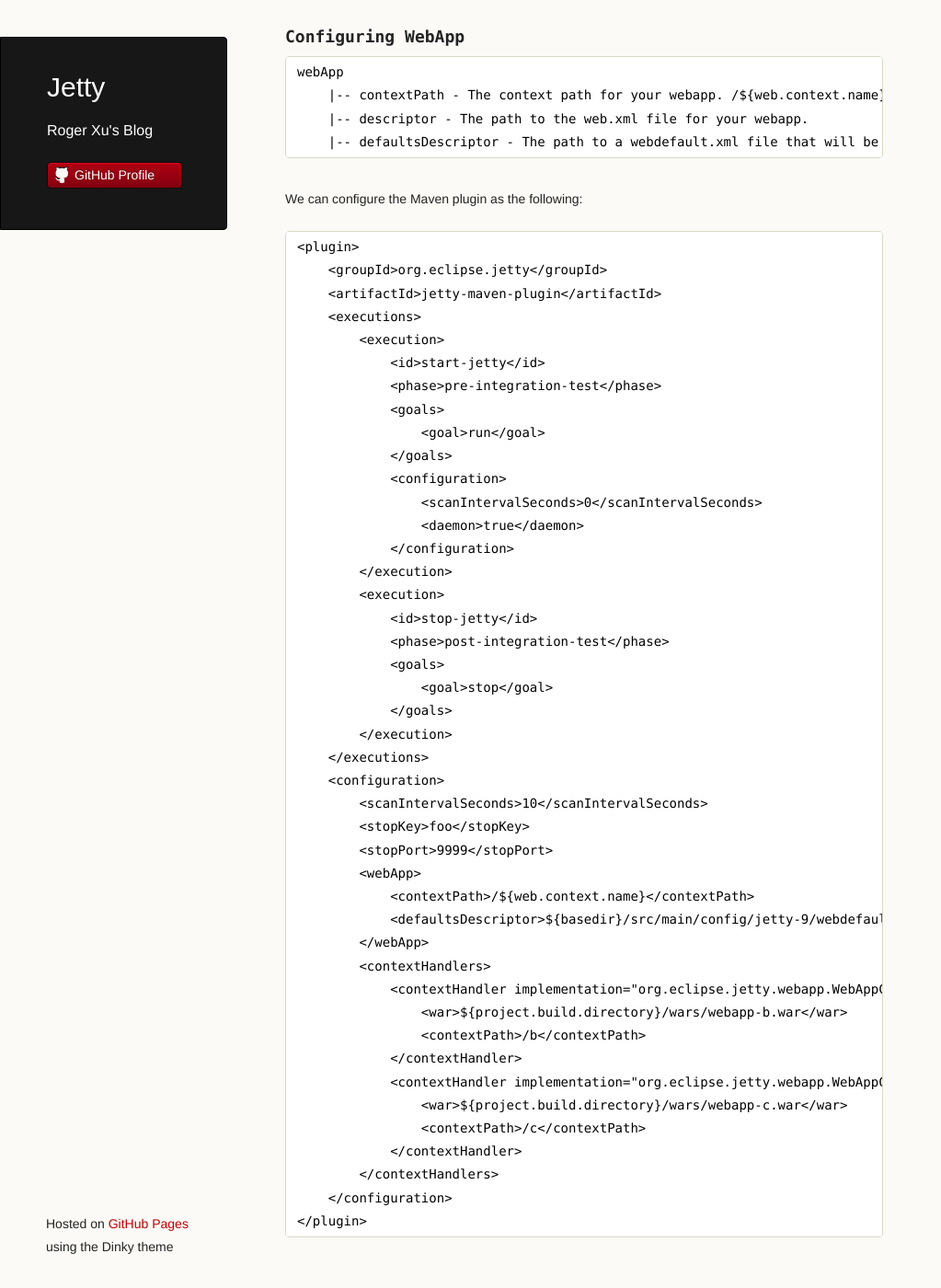
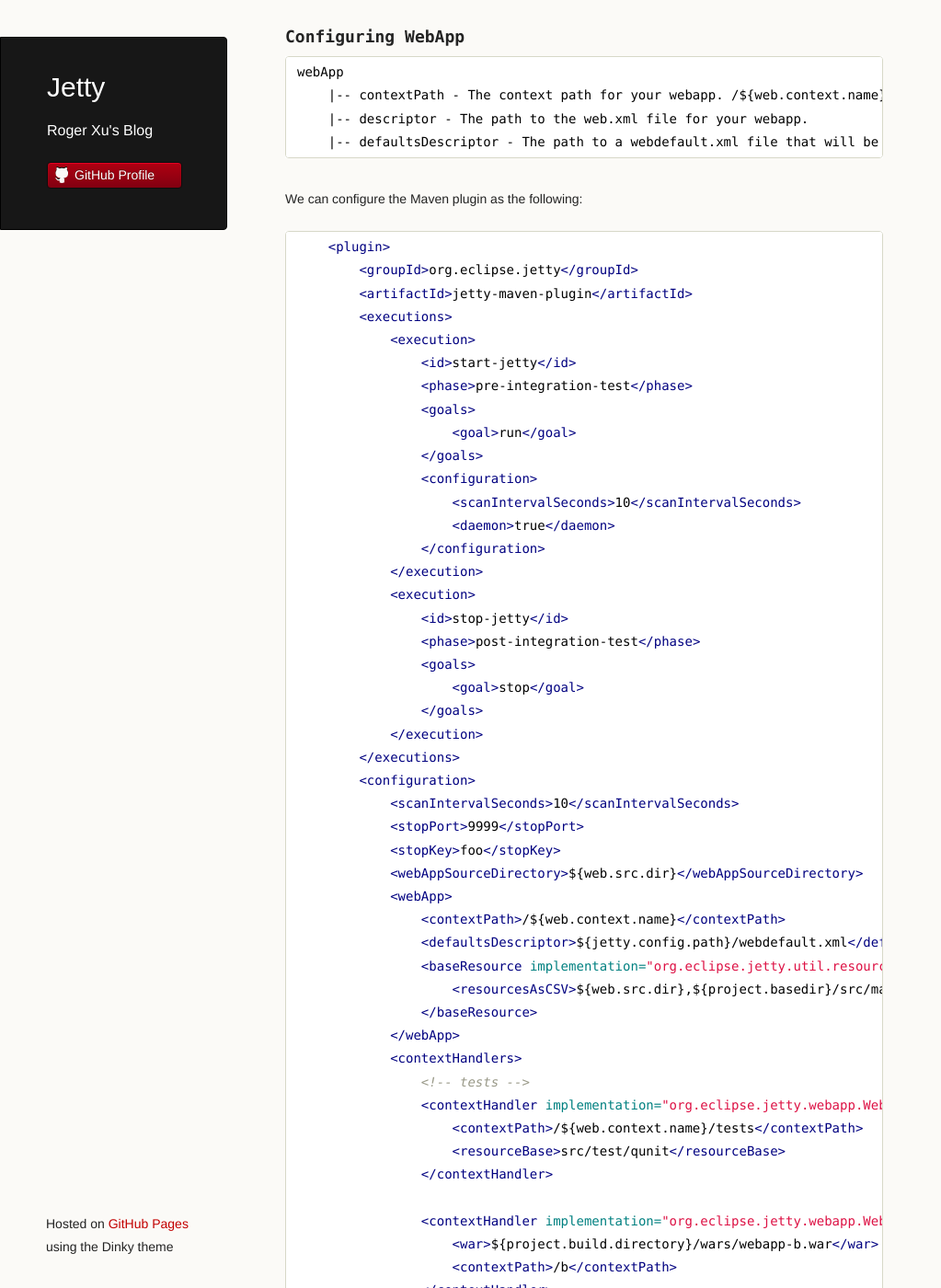
Before and after one commit to rogerxu/rogerxu.github.io, a Jekyll site: the page built from _posts/2013-06-28-jetty.md, in a window 1280 px wide and 1400 px high, scrolled down 1641 px. Shown: the whole window at 92% size, without its empty margins (0-1023 px from the left). Built offline with Jekyll 4.4.1, drawn with Linux system fonts in a browser that asks for light colours; some of the changed text lies outside the part shown.

Commit message:
Update jetty multiple contexts configuration.

````diff
--- a/_posts/2013-06-28-jetty.md
+++ b/_posts/2013-06-28-jetty.md
@@ -68,6 +68,7 @@
 
 We can configure the Maven plugin as the following:
 
+```xml
     <plugin>
         <groupId>org.eclipse.jetty</groupId>
         <artifactId>jetty-maven-plugin</artifactId>
@@ -79,7 +80,7 @@
                     <goal>run</goal>
                 </goals>
                 <configuration>
-                    <scanIntervalSeconds>0</scanIntervalSeconds>
+                    <scanIntervalSeconds>10</scanIntervalSeconds>
                     <daemon>true</daemon>
                 </configuration>
             </execution>
@@ -93,17 +94,28 @@
         </executions>
         <configuration>
             <scanIntervalSeconds>10</scanIntervalSeconds>
+            <stopPort>9999</stopPort>
             <stopKey>foo</stopKey>
-            <stopPort>9999</stopPort>
+            <webAppSourceDirectory>${web.src.dir}</webAppSourceDirectory>
             <webApp>
                 <contextPath>/${web.context.name}</contextPath>
-                <defaultsDescriptor>${basedir}/src/main/config/jetty-9/webdefault.xml</defaultsDescriptor>
+                <defaultsDescriptor>${jetty.config.path}/webdefault.xml</defaultsDescriptor>
+                <baseResource implementation="org.eclipse.jetty.util.resource.ResourceCollection">
+                    <resourcesAsCSV>${web.src.dir},${project.basedir}/src/main/resources,${project.basedir}/src/test/webapp</resourcesAsCSV>
+                </baseResource>
             </webApp>
             <contextHandlers>
+                <!-- tests -->
+                <contextHandler implementation="org.eclipse.jetty.webapp.WebAppContext">
+                    <contextPath>/${web.context.name}/tests</contextPath>
+                    <resourceBase>src/test/qunit</resourceBase>
+                </contextHandler>
+
                 <contextHandler implementation="org.eclipse.jetty.webapp.WebAppContext">
                     <war>${project.build.directory}/wars/webapp-b.war</war>
                     <contextPath>/b</contextPath>
                 </contextHandler>
+
                 <contextHandler implementation="org.eclipse.jetty.webapp.WebAppContext">
                     <war>${project.build.directory}/wars/webapp-c.war</war>
                     <contextPath>/c</contextPath>
@@ -111,3 +123,4 @@
             </contextHandlers>
         </configuration>
     </plugin>
+```
````
